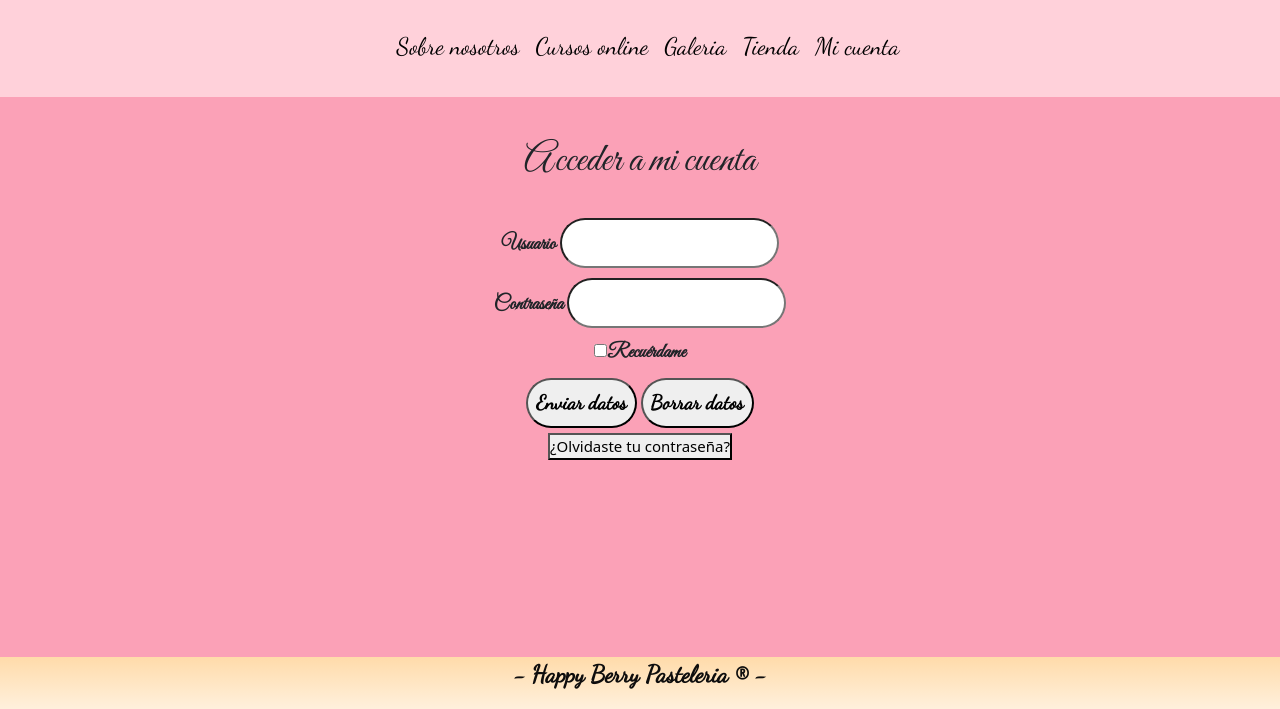
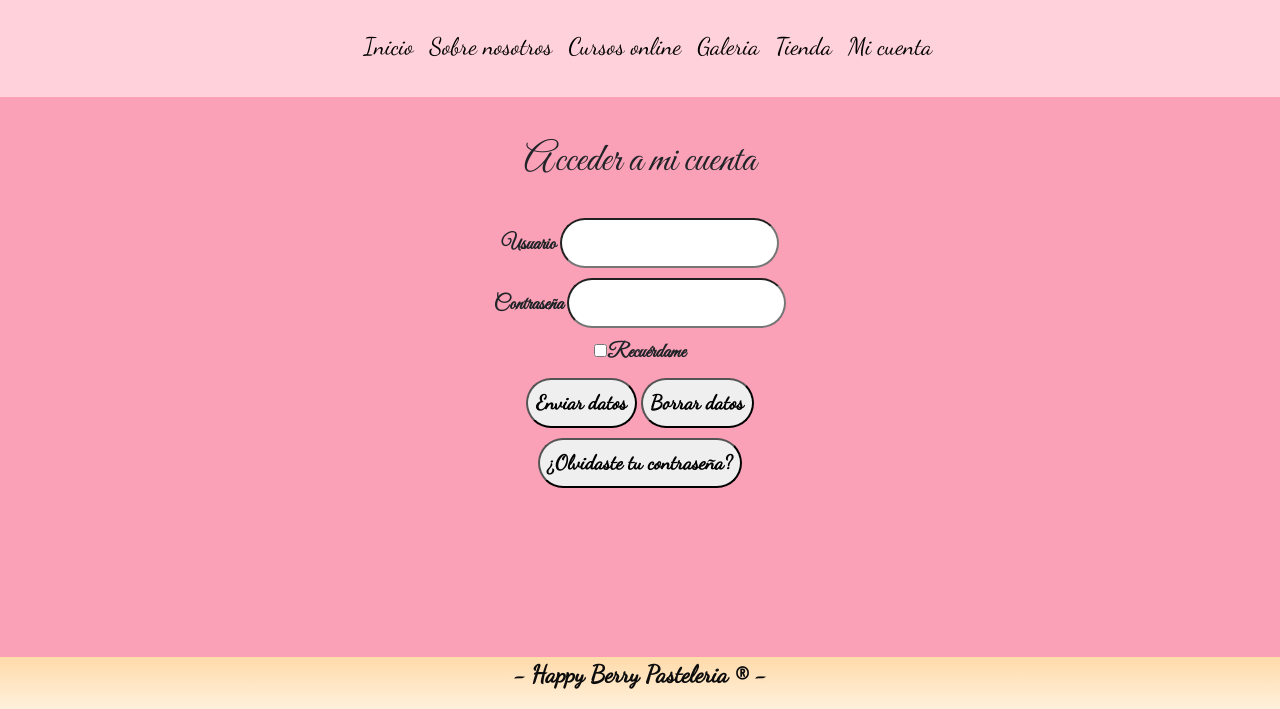
Before and after one commit to Anfebious/PF-Dati, a website: page micuenta.html in a window 1280 px wide. Shown: the part 127-836 px from the top of the page. Drawn offline with nearby package versions, Linux system fonts and the light colour scheme.

Commit message:
Se agrego el boton de inicio a todas las paginas y se corrigio un error en el boton de ¿olvidaste tu contraseña?

```diff
--- a/micuenta.html
+++ b/micuenta.html
@@ -34,6 +34,7 @@
                 </button>
                 <div class="collapse navbar-collapse" id="navbarNavAltMarkup">
                     <div class="navbar-nav m-auto p-2">
+                        <a class="nav-link m-auto navegacion" target="" href="./index.html">Inicio</a>
                         <a class="nav-link m-auto navegacion" target="" href="./sobrenosotros.html">Sobre
                             nosotros</a>
                         <a class="nav-link m-auto navegacion" target="" href="./cursosonline.html">Cursos
@@ -67,7 +68,7 @@
                     <input class="bordesboton" type="submit" value="Enviar datos">
                     <input class="bordesboton" type="reset" value="Borrar datos">
                 </div>
-                <div>
+                <div class="espacioform">
                     <button class="bordesboton">¿Olvidaste tu contraseña?</button>
                 </div>
             </form>
```
Also changed, not shown: cursosonline.html (+1 -0 lines), galeria.html (+1 -0 lines), index.html (+1 -0 lines), sobrenosotros.html (+1 -0 lines), tienda.html (+1 -0 lines).
